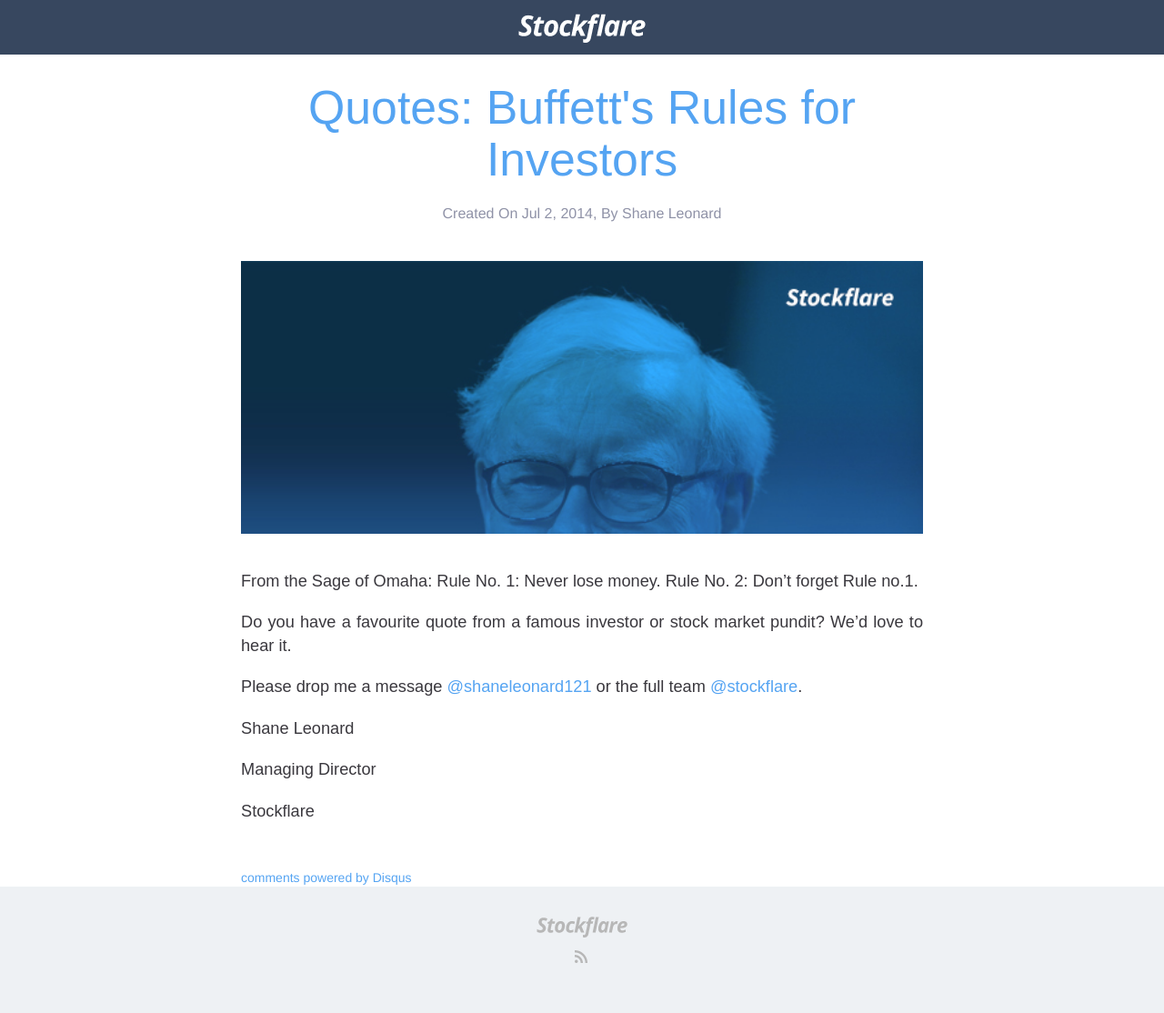
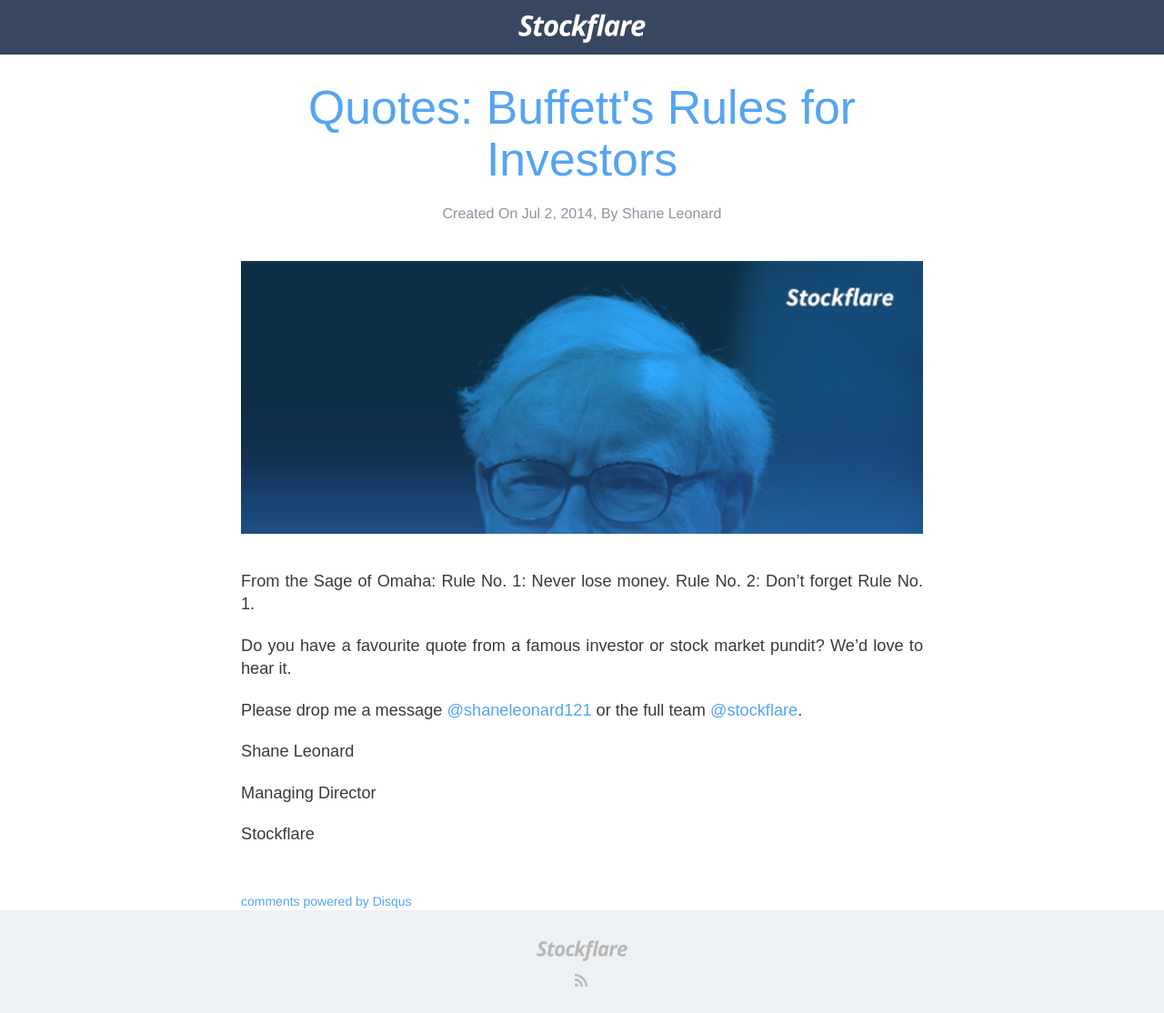
Before and after one commit to Stockflare/blog, a Jekyll site: the page built from _posts/2014-07-02-quotes-buffetts-investor-rules.markdown, in a window 1280 px wide and 1114 px high. Shown: the whole window at 91% size. Built offline with Jekyll 4.4.1, drawn with Linux system fonts in a browser that asks for light colours; nearby versions of some CDN libraries; comment, search, counter and statistics services are not loaded.

```diff
--- a/_posts/2014-07-02-quotes-buffetts-investor-rules.markdown
+++ b/_posts/2014-07-02-quotes-buffetts-investor-rules.markdown
@@ -9,7 +9,7 @@ image: /img/quote-buffett-rules.jpg
 
 From the Sage of Omaha:
 Rule No. 1: Never lose money.
-Rule No. 2: Don't forget Rule no.1.
+Rule No. 2: Don't forget Rule No. 1.
 
 Do you have a favourite quote from a famous investor or stock market pundit? We'd love to hear it.
 
```
